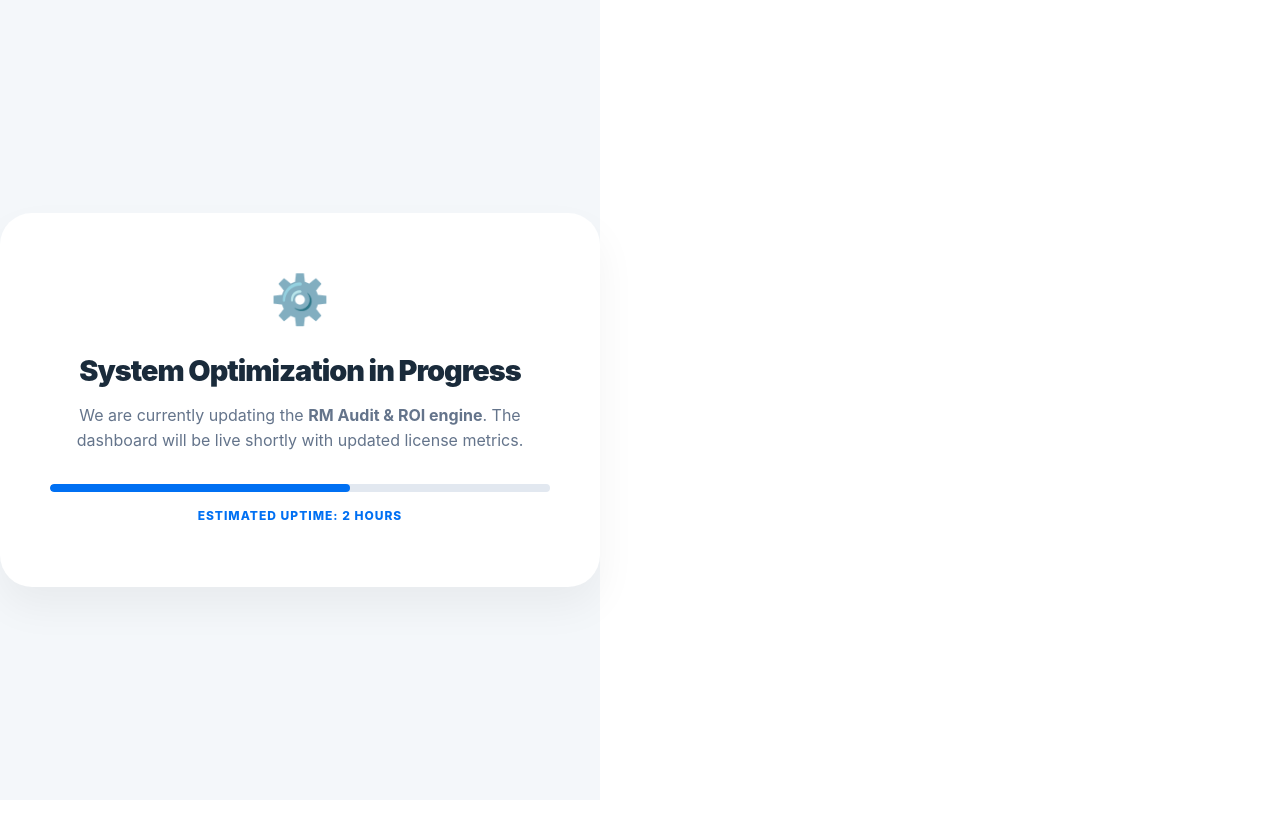
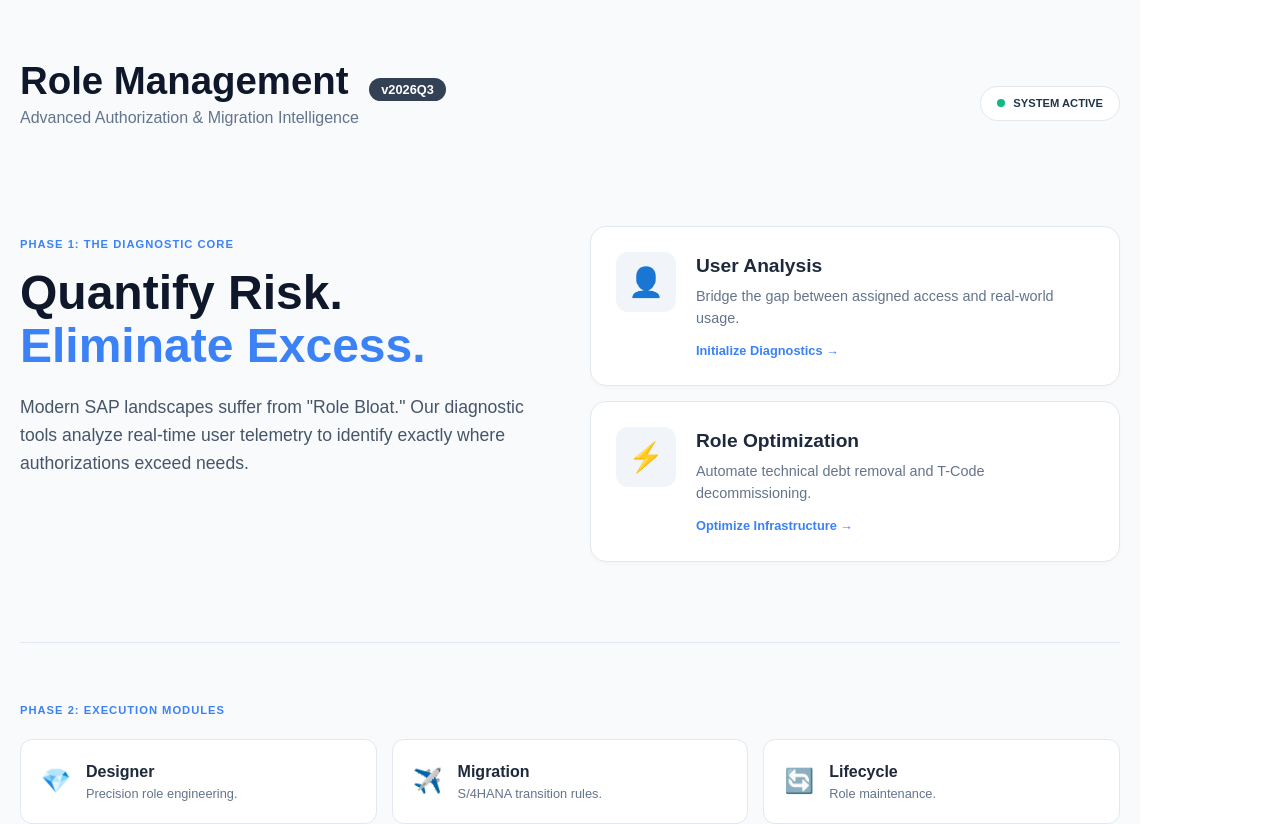
Before and after one commit to adityaxsingh-pixel/RM-Nexus_Integration, a React (Vite) app: page / in a window 1280 px wide. Shown: the top 824 px of the page. Before the commit the page ends 800 px from the top, so only its background shows below. Built offline with nearby package versions, Linux system fonts and the light colour scheme.

Commit message:
Maintenance Mode - Now Active

```diff
--- a/src/App.jsx
+++ b/src/App.jsx
@@ -1,23 +1,32 @@
 import React, { useState } from 'react';
-import MainHub from './Mainhub'; // Your default screen
+import MainHub from './Mainhub';
+import AuditDashboard from './AuditDashboard';
 import MaintenanceMode from './MaintenanceMode';
 
 function App() {
-  // SET TO 'true' TO BLOCK ACCESS
-  const [isMaintenanceMode, setIsMaintenanceMode] = useState(true);
+  // --- MASTER TOGGLE ---
+  // true = Maintenance Mode (Public sees "Coming Soon")
+  // false = Live Mode (Public sees Mainhub)
+  const [isMaintenanceMode, setIsMaintenanceMode] = useState(false);
 
-  // Track which dashboard we are looking at (if not in maintenance)
+  // Navigation state for when the site is LIVE
   const [currentView, setCurrentView] = useState('hub');
 
-  // 1. Priority Check: If maintenance is ON, nothing else renders
+  // 1. If Maintenance is active, return early so Mainhub never even loads
   if (isMaintenanceMode) {
     return <MaintenanceMode />;
   }
 
-  // 2. Normal App Logic: If maintenance is OFF, show the Hub or Dashboards
-
-    return <MainHub />;
-
+  // 2. If Maintenance is inactive, handle your standard app navigation
+  return (
+    <div className="App">
+      {currentView === 'hub' ? (
+        <MainHub onNavigateToAudit={() => setCurrentView('audit')} />
+      ) : (
+        <AuditDashboard onBack={() => setCurrentView('hub')} />
+      )}
+    </div>
+  );
 }
 
 export default App;
```
